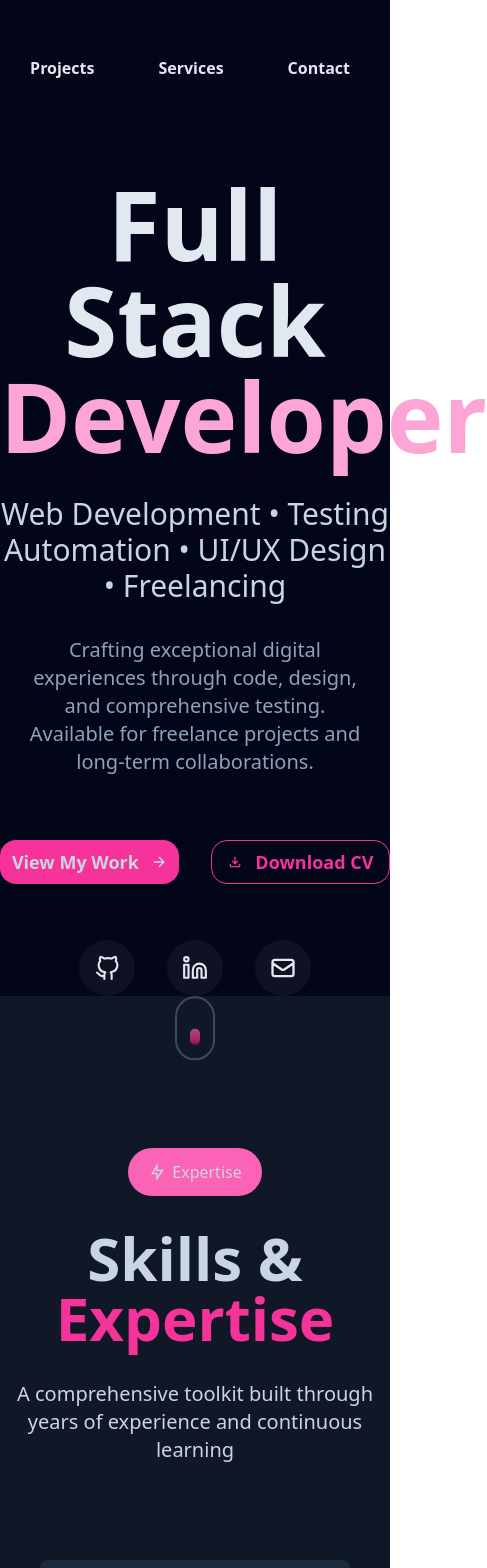
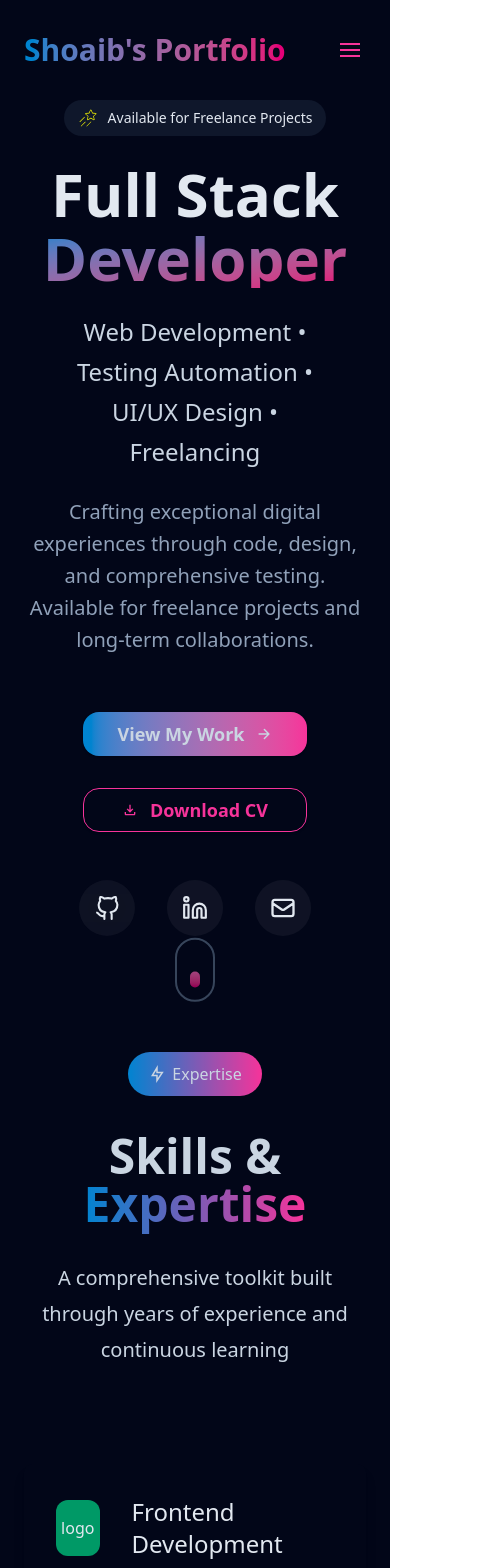
Before and after one commit to MdShoaib0/Portfolio, a React (Vite) app: page / in a window 390 px wide. Shown: the top 1568 px of the page, 487 px wide, since content can reach past the window. Built offline with nearby package versions, Linux system fonts and the light colour scheme.

Commit message:
Minor Update

```diff
--- a/src/App.jsx
+++ b/src/App.jsx
@@ -6,7 +6,7 @@ import Skills from './pages/skills/Skills'
 function App() {
 
   return (
-    <div className="bg-gray-900">
+    <div className="bg-slate-950">
       <Home />
       <Skills />
     </div>
--- a/src/components/home/Header.jsx
+++ b/src/components/home/Header.jsx
@@ -1,4 +1,4 @@
-import React from 'react'
+import React, { useState } from 'react'
 
 const navItems = [
   { label: "Home" },
@@ -9,13 +9,14 @@ const navItems = [
 ];
 
 function Header() {
+  const [menuOpen, setMenuOpen] = useState(false);
   const navItemClass =
     "cursor-pointer hover:text-pink-400 hover:scale-105 transition-all duration-300 active:scale-95";
 
   return (
-    <nav>
-      <ul className="flex justify-end gap-16 font-bold px-10 py-8 items-center">
-        <li className="mr-auto text-3xl font-bold cursor-pointer text-pink-500 hover:scale-105 transition-all duration-300 active:scale-95">
+    <nav className="w-full">
+      <ul className="hidden md:flex justify-end gap-16 font-bold px-10 py-8 items-center">
+        <li className="mr-auto text-3xl font-bold cursor-pointer hover:scale-105 transition-all duration-300 active:scale-95 bg-gradient-to-r from-sky-600 to-pink-500 bg-clip-text text-transparent">
           Shoaib's Portfolio
         </li>
         {navItems.map((item) => (
@@ -24,6 +25,30 @@ function Header() {
           </li>
         ))}
       </ul>
+      {/* Mobile Menu Button */}
+      <div className="md:hidden flex justify-between items-center px-6 py-8">
+        <span className="text-3xl font-bold bg-gradient-to-r from-sky-600 to-pink-600 bg-clip-text text-transparent">Shoaib's Portfolio</span>
+        <button
+          className="text-pink-500 focus:outline-none"
+          onClick={() => setMenuOpen(!menuOpen)}
+          aria-label="Toggle navigation"
+        >
+          {/* Simple hamburger icon */}
+          <svg width="32" height="32" fill="none" stroke="currentColor" strokeWidth="2">
+            <path d="M6 10h20M6 16h20M6 22h20" />
+          </svg>
+        </button>
+      </div>
+      {/* Mobile Menu */}
+      {menuOpen && (
+        <ul className="flex flex-col gap-6 font-bold px-8 py-6 bg-white/90 text-pink-500 absolute w-full left-0 top-20 z-50 shadow-lg md:hidden">
+          {navItems.map((item) => (
+            <li key={item.label} className={navItemClass}>
+              {item.label}
+            </li>
+          ))}
+        </ul>
+      )}
     </nav>
   );
 }
--- a/src/components/home/HeroSection.jsx
+++ b/src/components/home/HeroSection.jsx
@@ -5,36 +5,42 @@ import { HiOutlineMail } from 'react-icons/hi'
 import { MdOutlineFileDownload } from 'react-icons/md'
 import { IoArrowForward } from 'react-icons/io5'
 import { motion } from "motion/react"
+import { PiShootingStarThin } from 'react-icons/pi'
+import { BiBold } from 'react-icons/bi'
 
 function HeroSection() {
     return (
-        <section className='flex flex-col gap-8 text-center my-10'>
+        <section className='flex flex-col gap-6 items-center text-center'>
+            <div className='flex items-center py-2 px-3.5 gap-2.5 rounded-full bg-slate-900 cursor-pointer hover:scale-105 transition-all duration-300'>
+                <PiShootingStarThin size={20} color='yellow'/>
+                <p className='text-sm'>Available for Freelance Projects</p>
+            </div>
             <div>
-                <h1 className='text-8xl font-bold'>Full Stack</h1>
-                <h1 className='text-8xl font-bold text-pink-300'>Developer</h1>
+                <h1 className='text-6xl sm:text-8xl font-bold py-1'>Full Stack</h1>
+                <h1 className='text-6xl sm:text-8xl font-bold bg-gradient-to-br from-sky-600 to-pink-600 bg-clip-text text-transparent hover:scale-105 transition-all duration-300'>Developer</h1>
             </div>
 
             <div>
-                <p className='text-3xl text-slate-300'>
+                <p className='sm:text-3xl text-2xl px-12 font-light text-slate-300 leading-10'>
                     Web Development • Testing Automation • UI/UX Design • Freelancing
                 </p>
             </div>
 
             <div className='px-6 md:px-24 lg:px-48 xl:px-96'>
-                <p className='text-xl text-slate-400'>
+                <p className='text-xl text-slate-400 leading-8'>
                     Crafting exceptional digital experiences through code, design, and comprehensive testing. Available for freelance projects and long-term collaborations.
                 </p>
             </div>
 
-            <div className='flex justify-center gap-8 mt-8'>
-                <div className='flex items-center justify-center gap-3 shadow rounded-2xl w-56 h-11 hover:border border-pink-500 bg-pink-500 hover:bg-transparent hover:text-pink-500 text-slate-300 transition-all duration-300'>
+            <div className='flex flex-col sm:flex-row justify-center gap-8 mt-8'>
+                <div className='flex items-center justify-center gap-3 shadow rounded-2xl w-56 h-11 hover:border border-pink-500 bg-gradient-to-r from-sky-600 to-pink-500 hover:bg-transparent hover:text-pink-500 text-slate-300 transition-all duration-300'>
                     <Buttons
                         name="View My Work"
                     />
                     <IoArrowForward />
                 </div>
 
-                <div className='flex items-center justify-center gap-3 shadow rounded-2xl w-56 h-11 border bg-transparent hover:bg-pink-500 hover:text-slate-300 text-pink-500 transition-all duration-300'>
+                <div className='flex items-center justify-center gap-3 shadow rounded-2xl w-56 h-11 border bg-transparent hover:bg-gradient-to-r from-sky-600 to-pink-500 hover:text-slate-300 text-pink-500 transition-all duration-300'>
                     <MdOutlineFileDownload />
                     <Buttons
                         name="Download CV"
--- a/src/components/skills/SkillsCard.jsx
+++ b/src/components/skills/SkillsCard.jsx
@@ -2,7 +2,7 @@ import React from 'react'
 
 function SkillsCard({ name }) {
   return (
-    <div className='flex flex-col items-center w-full p-8 bg-slate-800 rounded-lg shadow-lg gap-8 text-slate-200'>
+    <div className='flex flex-col items-center w-full p-8 bg-slate-950 rounded-lg shadow-lg gap-8 text-slate-200 hover:shadow-gray-900'>
         <div className='w-full flex gap-8 items-center'>
           <div className='w-14 h-14 bg-emerald-600 rounded-xl flex items-center justify-center'>
             <p>logo</p>
--- a/src/pages/skills/Skills.jsx
+++ b/src/pages/skills/Skills.jsx
@@ -14,16 +14,16 @@ const skills = [
 function Skills() {
   return (
     <section className='flex flex-col'>
-      <div className='flex flex-col gap-8 justify-center items-center text-center mt-28 text-slate-300'>
-        <div className='flex items-center justify-center gap-1.5 py-3 px-5 bg-pink-400 rounded-full font-medium'>
+      <div className='flex flex-col gap-8 justify-center items-center text-center mt-28 text-slate-300 px-6'>
+        <div className='flex items-center justify-center gap-1.5 py-2.5 my-1 px-5 bg-gradient-to-r from-sky-600 to bg-pink-500 rounded-full font-medium'>
           <RiFlashlightLine size={18} />
           <p>Expertise</p>
         </div>
-        <h2 className='text-6xl font-bold'>Skills & <span className='text-pink-500'>Expertise</span></h2>
-        <p className='text-xl'>A comprehensive toolkit built through years of experience and continuous learning</p>
+        <h2 className='sm:text-6xl text-5xl font-bold leading-12'>Skills & <span className='bg-gradient-to-r from-sky-600 to bg-pink-500 bg-clip-text text-transparent'>Expertise</span></h2>
+        <p className='text-xl leading-9'>A comprehensive toolkit built through years of experience and continuous learning</p>
       </div>
 
-      <div className='grid grid-cols-1 md:grid-cols-2 lg:grid-cols-3 gap-10 my-24 mx-10'>
+      <div className='grid grid-cols-1 md:grid-cols-2 lg:grid-cols-3 gap-10 my-24 mx-6 sm:mx-10'>
         {skills.map(skill => (
           <SkillsCard key={skill.name} name={skill.name} />
         ))}
```
Also changed, not shown: 1 other file (tests, documents, lock files or other folders).
